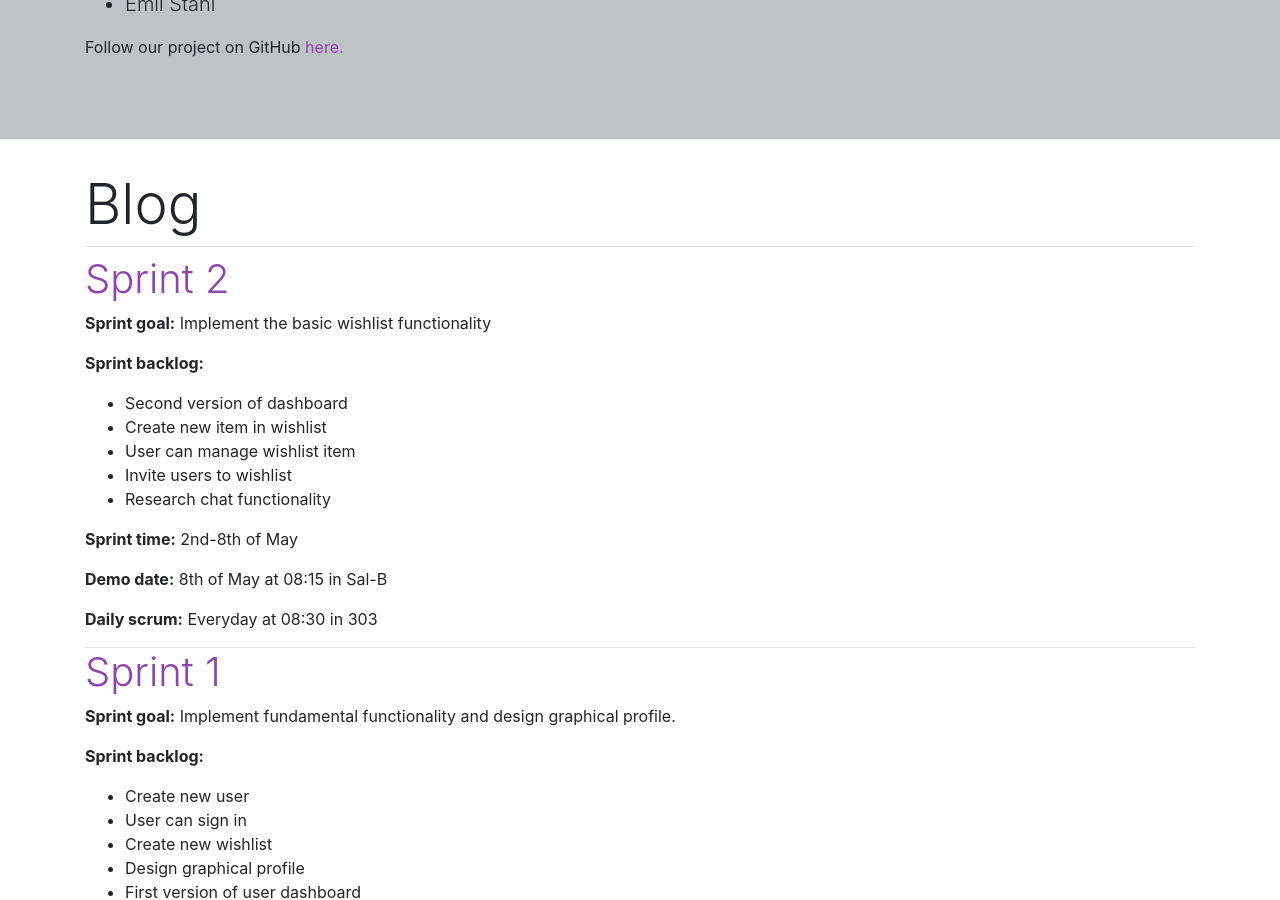
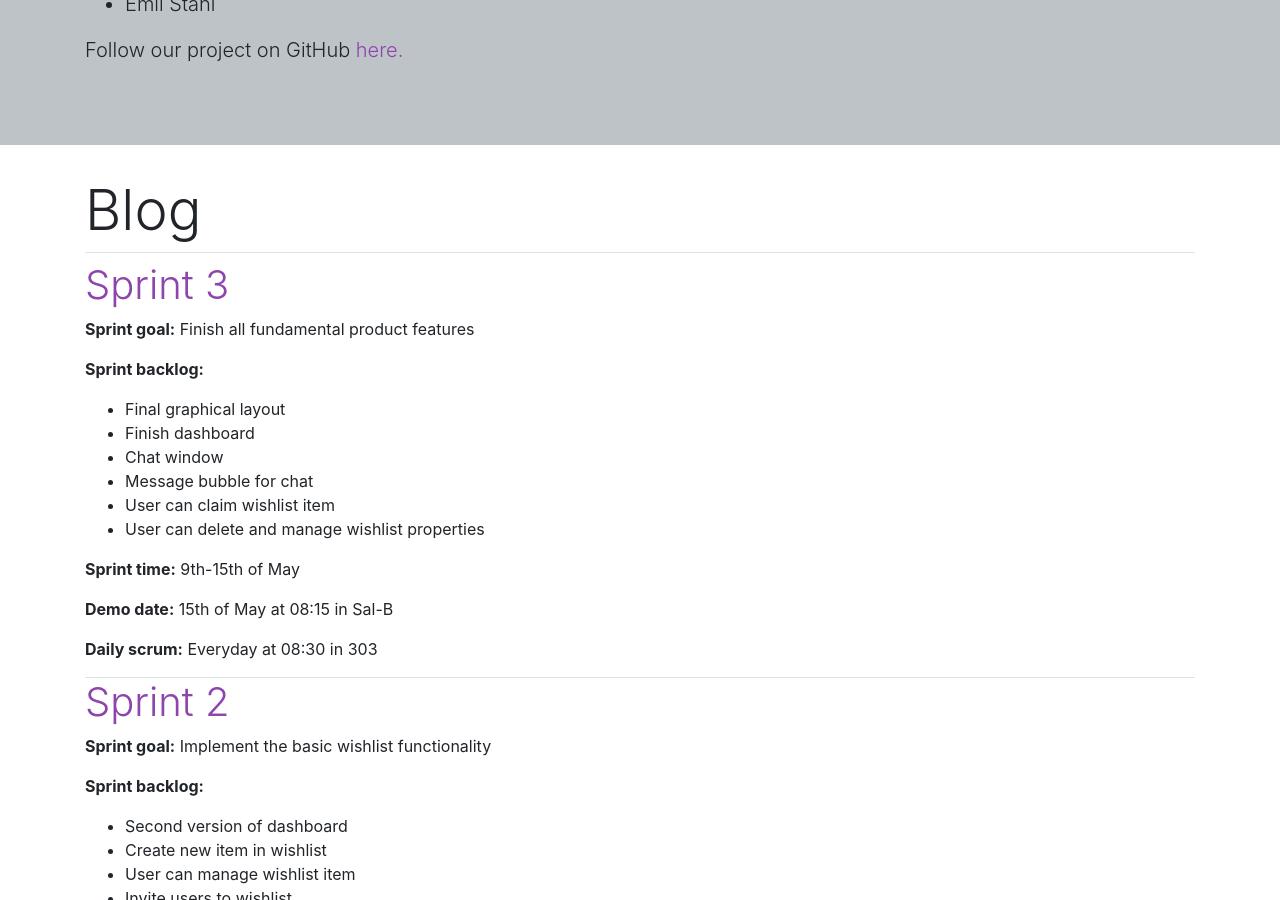
Before and after one commit to StelFoog/wishlist-webpage, a Jekyll site: the page built from index.html, in a window 1280 px wide and 900 px high, scrolled down 478 px. Built offline with Jekyll 4.4.1, drawn with Linux system fonts in a browser that asks for light colours.

Commit message:
Added sprint 3 post and made github link open new tab

```diff
--- /dev/null
+++ b/_posts/2019-05-09-sprint-3.md
@@ -0,0 +1,21 @@
+---
+layout: post
+title: "Sprint 3"
+author: Christopher Gustafson
+---
+
+**Sprint goal:** Finish all fundamental product features
+
+**Sprint backlog:**
+ * Final graphical layout
+ * Finish dashboard
+ * Chat window
+ * Message bubble for chat
+ * User can claim wishlist item
+ * User can delete and manage wishlist properties
+
+**Sprint time:** 9th-15th of May
+
+**Demo date:** 15th of May at 08:15 in Sal-B
+
+**Daily scrum:** Everyday at 08:30 in 303
--- a/index.html
+++ b/index.html
@@ -20,7 +20,8 @@ title: Homepage
       <li>Axel Pettersson (Internal product owner)</li>
       <li>Emil Ståhl</li>
     </ul>
-    <p>Follow our project on GitHub <a href="https://github.com/StelFoog/wishlist-webapp">here.</a></p>
+    <p class="lead">Follow our project on GitHub <a href="https://github.com/StelFoog/wishlist-webapp"
+        target="_blank">here.</a></p>
 
   </div>
 </div>
```
Also changed, not shown: _posts/2019-05-02-sprint-2.md (line endings or trailing spaces).
